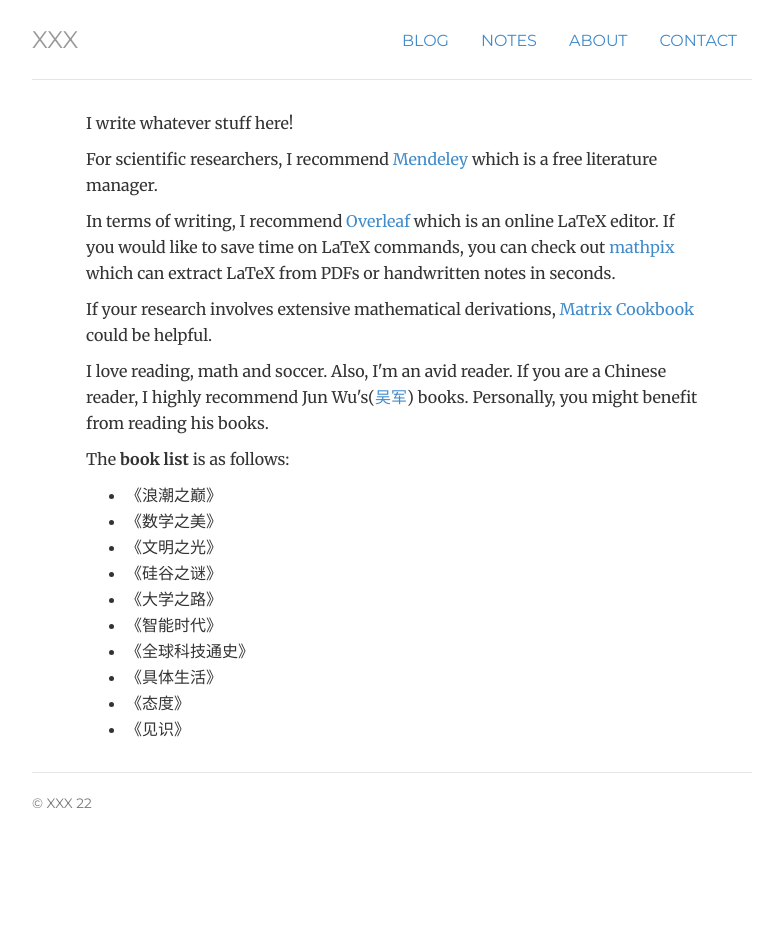
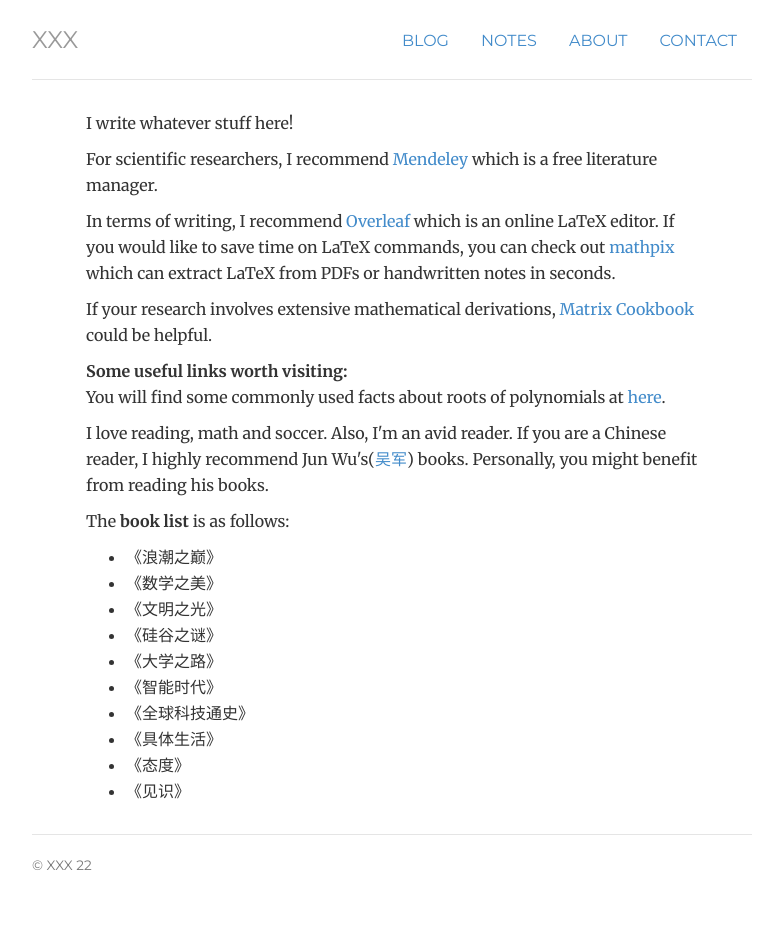
Before and after one commit to mathfirst/mathfirst.github.io, a Jekyll site: the page built from about/index.html, in a window 1280 px wide. Shown: the whole page, without its empty margins (248-1031 px from the left). Built offline with Jekyll 4.4.1, drawn with Linux system fonts in a browser that asks for light colours; before the commit the page ends 900 px from its top, so only the background shows below that.

Commit message:
fix details

```diff
--- a/about/index.html
+++ b/about/index.html
@@ -22,7 +22,12 @@ description: XXX's webpage.
     <p>
       If your research involves extensive mathematical derivations, <a href="https://www.math.uwaterloo.ca/~hwolkowi/matrixcookbook.pdf" target="_blank" title="Matrixcookbook">Matrix Cookbook</a> could be helpful.
     </p>
-
+          <div>
+            <b>Some useful links worth visiting:</b>
+            <p>
+            You will find some commonly used facts about roots of polynomials at <a href="https://brownmath.com/alge/polysol.htm" target="_blank" title="roots of polynomials">here</a>.
+            </p>
+          </div>
     <p>
       I love reading, math and soccer. Also, I'm an avid reader. If you are a Chinese reader,
       I highly recommend Jun Wu's(<a href="https://zh.wikipedia.org/zh-cn/%E5%90%B4%E5%86%9B_(%E8%AE%A1%E7%AE%97%E6%9C%BA%E7%A7%91%E5%AD%A6%E5%AE%B6)" target="_blank" title="Wu Jun">吴军</a>) books. Personally, you might benefit from reading his books.
```
Also changed, not shown: 2 other files.
